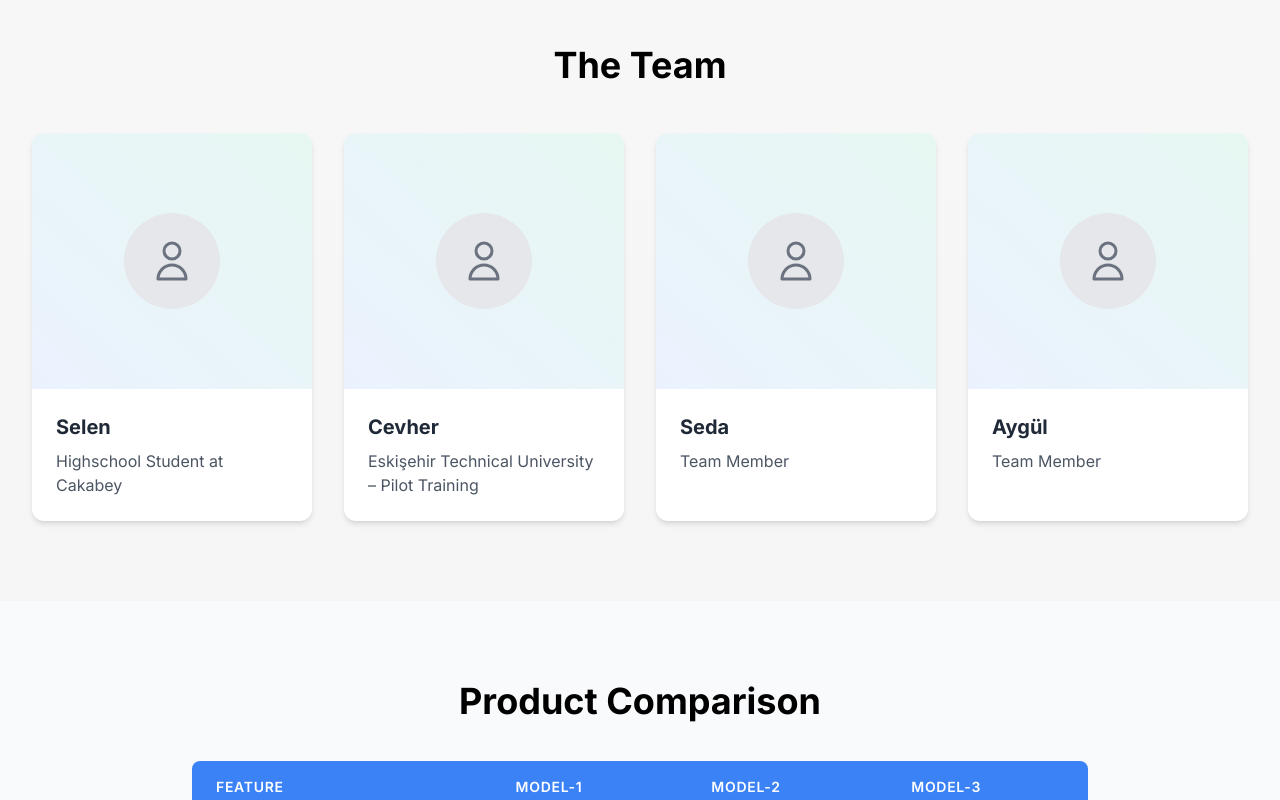
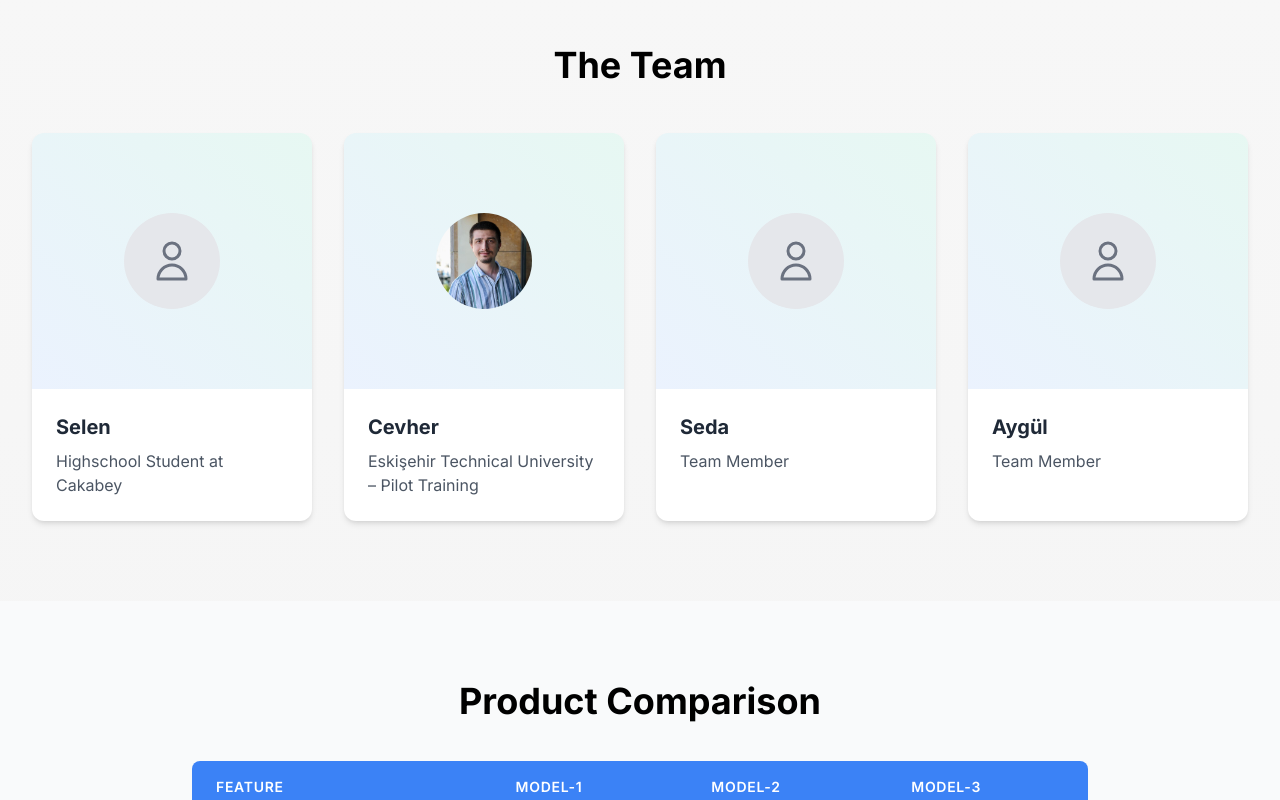
Before and after one commit to cevherk/innoway-website, a Next.js app: page /innoway-website/ in a window 1280 px wide. Shown: the part 3480-4280 px from the top of the page. Built offline with nearby package versions, Linux system fonts and the light colour scheme.

Commit message:
Add Cevher's profile photo and update Team component

```diff
--- a/components/Team.tsx
+++ b/components/Team.tsx
@@ -1,4 +1,5 @@
 import { siteContent } from '@/data/content';
+import Image from 'next/image';
 
 export default function Team() {
   const { title, members } = siteContent.team;
@@ -13,11 +14,23 @@ export default function Team() {
             <div key={index} className="bg-white rounded-xl shadow-md overflow-hidden group hover:shadow-lg transition-shadow duration-300">
               <div className="h-64 bg-gradient-to-tr from-primary/10 to-secondary/10 relative">
                 <div className="absolute inset-0 flex items-center justify-center">
-                  <div className="w-24 h-24 rounded-full bg-gray-200 flex items-center justify-center">
-                    <svg xmlns="http://www.w3.org/2000/svg" className="h-12 w-12 text-gray-500" fill="none" viewBox="0 0 24 24" stroke="currentColor" strokeWidth={1.5}>
-                      <path strokeLinecap="round" strokeLinejoin="round" d="M16 7a4 4 0 11-8 0 4 4 0 018 0zM12 14a7 7 0 00-7 7h14a7 7 0 00-7-7z" />
-                    </svg>
-                  </div>
+                  {member.name === "Cevher" ? (
+                    <div className="w-24 h-24 rounded-full overflow-hidden">
+                      <Image
+                        src="/team/cevher.jpg"
+                        alt="Cevher"
+                        width={96}
+                        height={96}
+                        className="object-cover w-full h-full"
+                      />
+                    </div>
+                  ) : (
+                    <div className="w-24 h-24 rounded-full bg-gray-200 flex items-center justify-center">
+                      <svg xmlns="http://www.w3.org/2000/svg" className="h-12 w-12 text-gray-500" fill="none" viewBox="0 0 24 24" stroke="currentColor" strokeWidth={1.5}>
+                        <path strokeLinecap="round" strokeLinejoin="round" d="M16 7a4 4 0 11-8 0 4 4 0 018 0zM12 14a7 7 0 00-7 7h14a7 7 0 00-7-7z" />
+                      </svg>
+                    </div>
+                  )}
                 </div>
               </div>
               <div className="p-6">
```
Also changed, not shown: public/team/cevher.jpg (added).
